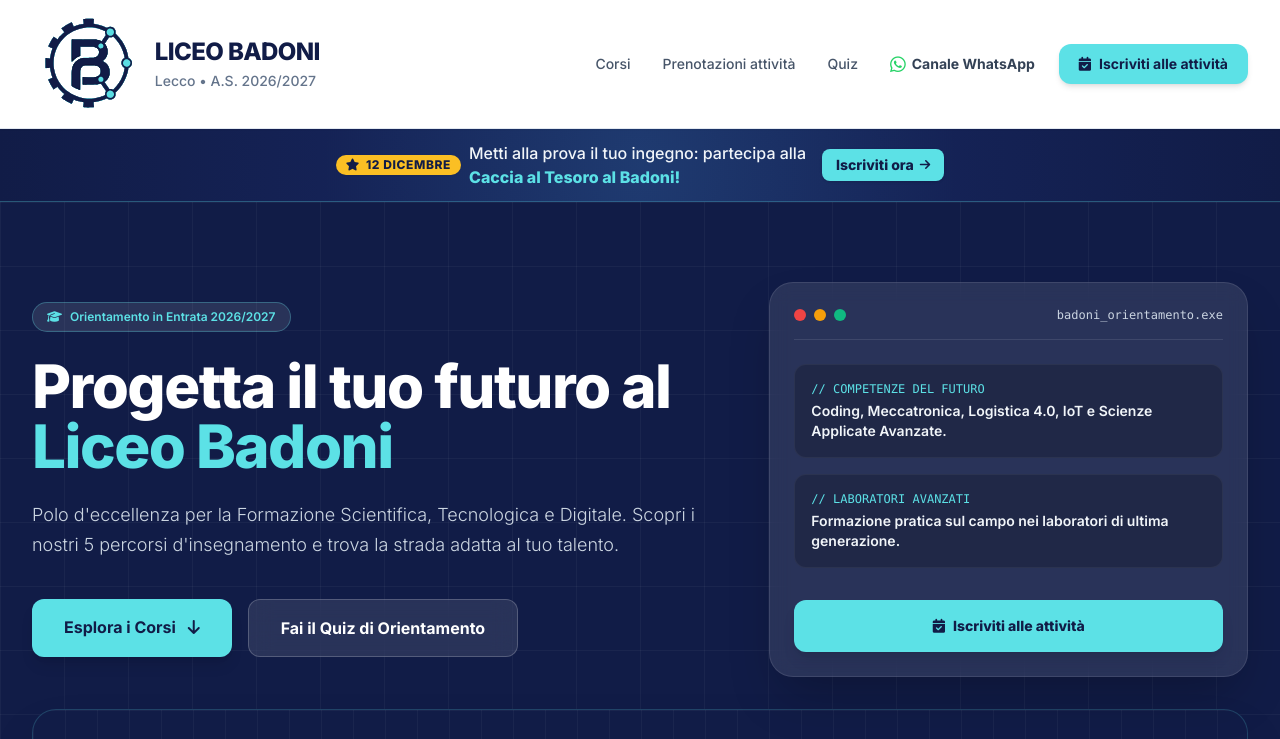
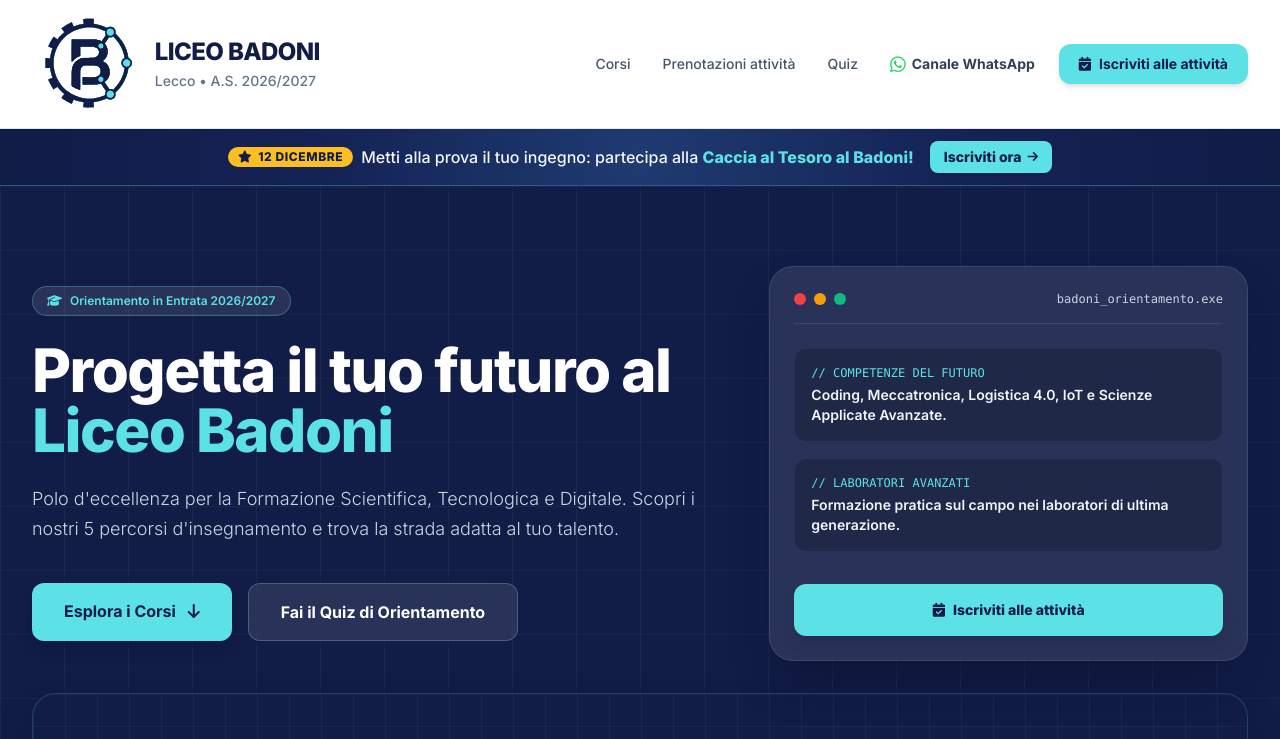
Before and after one commit to liceobadoni/orientamento, a plain HTML site: page index.html in a window 1280 px wide. Shown: the top 739 px of the page. Drawn offline with nearby package versions, Linux system fonts and the light colour scheme.

Commit message:
Fix HTML formatting for event description

```diff
--- a/index.html
+++ b/index.html
@@ -195,7 +195,7 @@
                         <i class="fa-solid fa-star"></i> 12 Dicembre
                     </span>
                     <span class="font-medium text-slate-100">
-                        Metti alla prova il tuo ingegno: partecipa alla <strong class="text-badoni-secondary font-extrabold"><br>Caccia al Tesoro al Badoni!</strong>
+                        Metti alla prova il tuo ingegno: partecipa alla <strong class="text-badoni-secondary font-extrabold">Caccia al Tesoro al Badoni!</strong>
                     </span>
                 </div>
 
```
